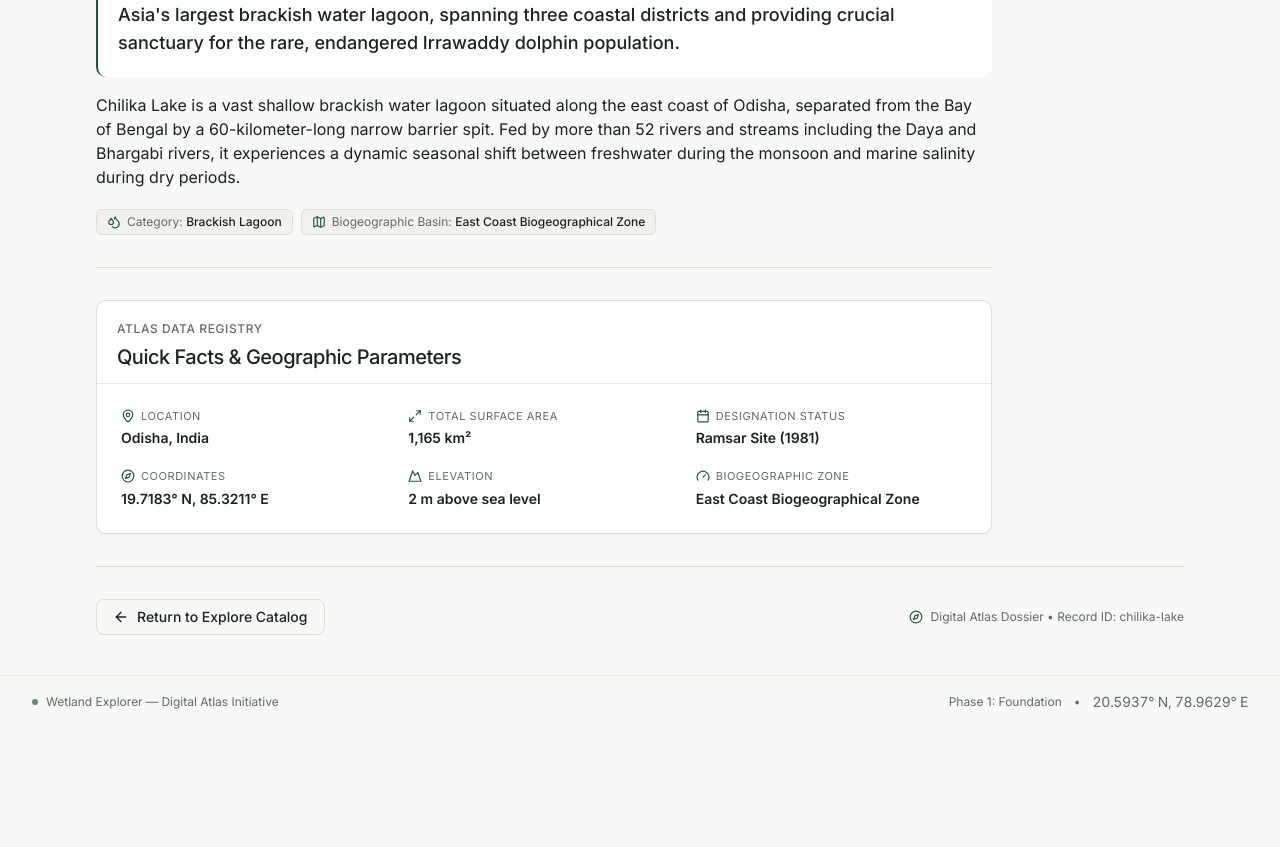
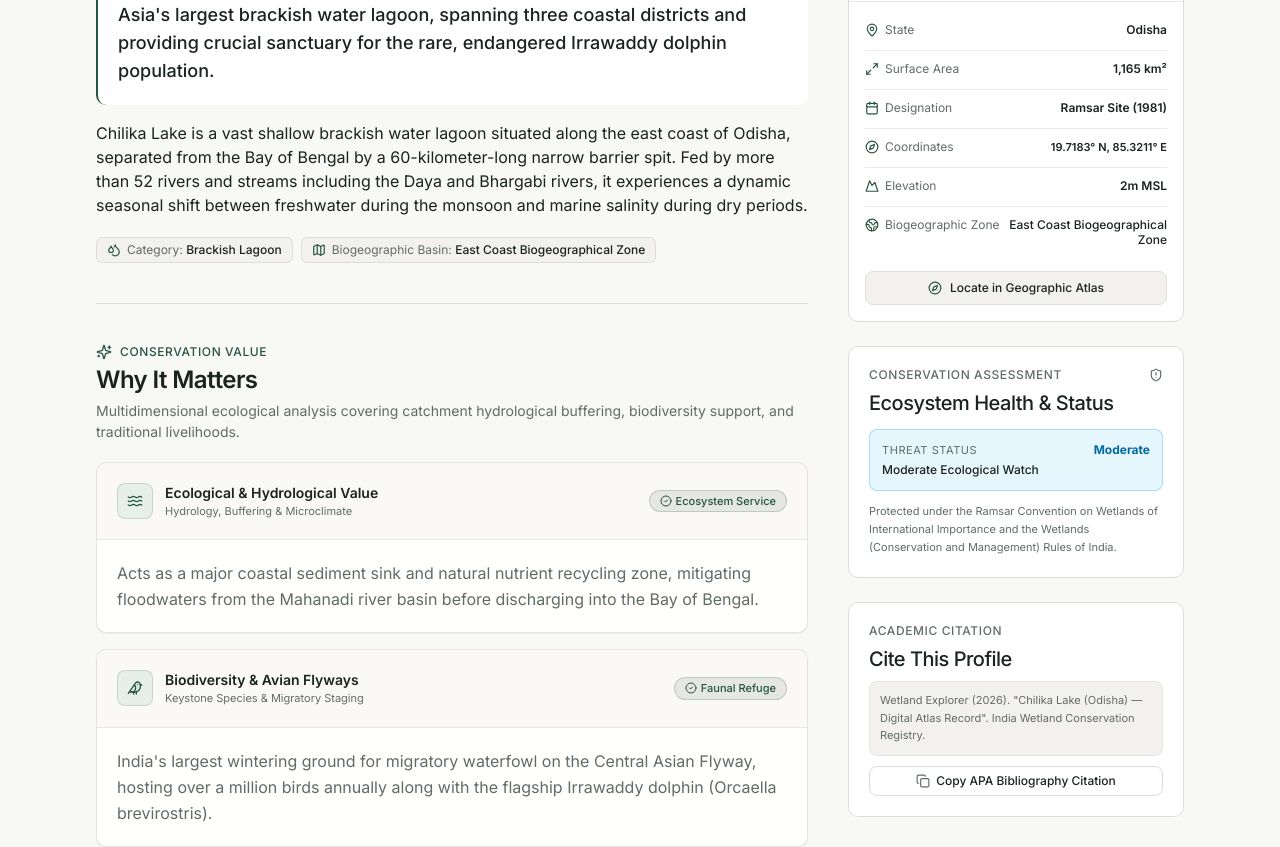
Before and after one commit to Utpal4505/wetland-explorer, a Next.js app: page /wetlands/chilika-lake in a window 1280 px wide. Shown: the part 1040-1887 px from the top of the page. Before the commit the page ends 1768 px from the top, so only its background shows below. Built offline with nearby package versions, Linux system fonts and the light colour scheme.

Commit message:
fix: default to all sections tab and eliminate right void with contextual companion cards

```diff
--- a/components/wetlands/profile-sidebar.tsx
+++ b/components/wetlands/profile-sidebar.tsx
@@ -21,7 +21,7 @@ interface ProfileSidebarProps {
   wetland: Wetland;
 }
 
-function getThreatStatusColor(status?: ThreatSeverity) {
+export function getThreatStatusColor(status?: ThreatSeverity) {
   switch (status) {
     case "Critical":
     case "Severe":
@@ -56,9 +56,7 @@ function getThreatStatusColor(status?: ThreatSeverity) {
   }
 }
 
-export function ProfileSidebar({ wetland }: ProfileSidebarProps) {
-  const [copied, setCopied] = React.useState(false);
-
+export function AtlasParametersCard({ wetland }: { wetland: Wetland }) {
   const latFormatted = `${Math.abs(wetland.coordinates.lat).toFixed(4)}° ${
     wetland.coordinates.lat >= 0 ? "N" : "S"
   }`;
@@ -66,19 +64,7 @@ export function ProfileSidebar({ wetland }: ProfileSidebarProps) {
     wetland.coordinates.lng >= 0 ? "E" : "W"
   }`;
 
-  const citationText = `Wetland Explorer (${new Date().getFullYear()}). "${wetland.name} (${wetland.state}) — Digital Atlas Record". India Wetland Conservation Registry.`;
-
-  const copyCitation = () => {
-    navigator.clipboard.writeText(citationText);
-    setCopied(true);
-    setTimeout(() => setCopied(false), 2000);
-  };
-
-  const threatTheme = getThreatStatusColor(wetland.threatLevel);
-
   return (
-    <aside className="space-y-6">
-      {/* 1. Quick Facts Registry Panel */}
     <Card className="border border-border bg-surface shadow-xs">
       <CardHeader className="border-b border-border/70 pb-3">
         <div className="flex items-center justify-between">
@@ -117,7 +103,9 @@ export function ProfileSidebar({ wetland }: ProfileSidebarProps) {
               <span>Designation</span>
             </span>
             <span className="font-semibold text-foreground">
-                {wetland.designationYear ? `${wetland.designation} (${wetland.designationYear})` : wetland.designation}
+              {wetland.designationYear
+                ? `${wetland.designation} (${wetland.designationYear})`
+                : wetland.designation}
             </span>
           </div>
 
@@ -165,9 +153,14 @@ export function ProfileSidebar({ wetland }: ProfileSidebarProps) {
         </div>
       </CardContent>
     </Card>
+  );
+}
 
-      {/* 2. Conservation Status Gauge */}
-      <Card className="border border-border bg-surface">
+export function ConservationStatusCard({ wetland }: { wetland: Wetland }) {
+  const threatTheme = getThreatStatusColor(wetland.threatLevel);
+
+  return (
+    <Card className="border border-border bg-surface shadow-xs">
       <CardHeader className="pb-2">
         <div className="flex items-center justify-between">
           <span className="text-label">CONSERVATION ASSESSMENT</span>
@@ -195,9 +188,21 @@ export function ProfileSidebar({ wetland }: ProfileSidebarProps) {
         </p>
       </CardContent>
     </Card>
+  );
+}
 
-      {/* 3. CHE110 Bibliography Citation Card */}
-      <Card className="border border-border bg-surface">
+export function CitationCard({ wetland }: { wetland: Wetland }) {
+  const [copied, setCopied] = React.useState(false);
+  const citationText = `Wetland Explorer (${new Date().getFullYear()}). "${wetland.name} (${wetland.state}) — Digital Atlas Record". India Wetland Conservation Registry.`;
+
+  const copyCitation = () => {
+    navigator.clipboard.writeText(citationText);
+    setCopied(true);
+    setTimeout(() => setCopied(false), 2000);
+  };
+
+  return (
+    <Card className="border border-border bg-surface shadow-xs">
       <CardHeader className="pb-2">
         <span className="text-label">ACADEMIC CITATION</span>
         <CardTitle className="text-sm font-semibold mt-0.5">Cite This Profile</CardTitle>
@@ -209,7 +214,7 @@ export function ProfileSidebar({ wetland }: ProfileSidebarProps) {
         <button
           onClick={copyCitation}
           type="button"
-            className="inline-flex w-full items-center justify-center gap-1.5 rounded-md border border-border bg-surface py-1.5 text-xs font-medium text-foreground hover:bg-surface-muted transition-colors"
+          className="inline-flex w-full items-center justify-center gap-1.5 rounded-md border border-border bg-surface py-1.5 text-xs font-medium text-foreground hover:bg-surface-muted transition-colors cursor-pointer"
         >
           {copied ? (
             <>
@@ -225,6 +230,15 @@ export function ProfileSidebar({ wetland }: ProfileSidebarProps) {
         </button>
       </CardContent>
     </Card>
+  );
+}
+
+export function ProfileSidebar({ wetland }: ProfileSidebarProps) {
+  return (
+    <aside className="space-y-6">
+      <AtlasParametersCard wetland={wetland} />
+      <ConservationStatusCard wetland={wetland} />
+      <CitationCard wetland={wetland} />
     </aside>
   );
 }
--- a/components/wetlands/profile-tabs.tsx
+++ b/components/wetlands/profile-tabs.tsx
@@ -8,7 +8,12 @@ import { ProfileImportance } from "@/components/wetlands/profile-importance";
 import { ProfileWildlife } from "@/components/wetlands/profile-wildlife";
 import { ProfileThreats } from "@/components/wetlands/profile-threats";
 import { ProfileSources } from "@/components/wetlands/profile-sources";
-import { ProfileSidebar } from "@/components/wetlands/profile-sidebar";
+import {
+  ProfileSidebar,
+  AtlasParametersCard,
+  ConservationStatusCard,
+  CitationCard,
+} from "@/components/wetlands/profile-sidebar";
 import { Separator } from "@/components/ui/separator";
 import {
   BookOpen,
@@ -27,7 +32,7 @@ interface ProfileTabsProps {
 export type TabKey = "overview" | "values" | "wildlife" | "threats" | "sources" | "all";
 
 export function ProfileTabs({ wetland }: ProfileTabsProps) {
-  const [activeTab, setActiveTab] = React.useState<TabKey>("overview");
+  const [activeTab, setActiveTab] = React.useState<TabKey>("all");
   const tabContainerRef = React.useRef<HTMLDivElement>(null);
 
   const handleTabChange = (tab: TabKey) => {
@@ -95,34 +100,59 @@ export function ProfileTabs({ wetland }: ProfileTabsProps) {
       {/* Focused, Minimal Tab Content Panels */}
       <div className="pt-2 animate-in fade-in-50 duration-200">
         {activeTab === "overview" && (
-          <div className="space-y-8 max-w-4xl">
+          <div className="grid grid-cols-1 lg:grid-cols-12 gap-8 lg:gap-10 items-start">
+            <div className="lg:col-span-8 space-y-8">
               <ProfileAbout wetland={wetland} />
               <Separator />
               <ProfileQuickFacts wetland={wetland} />
             </div>
+            <div className="lg:col-span-4 sticky top-28 space-y-6">
+              <AtlasParametersCard wetland={wetland} />
+            </div>
+          </div>
         )}
 
         {activeTab === "values" && (
-          <div className="max-w-4xl">
+          <div className="grid grid-cols-1 lg:grid-cols-12 gap-8 lg:gap-10 items-start">
+            <div className="lg:col-span-8">
               <ProfileImportance wetland={wetland} />
+            </div>
+            <div className="lg:col-span-4 sticky top-28 space-y-6">
+              <AtlasParametersCard wetland={wetland} />
+            </div>
           </div>
         )}
 
         {activeTab === "wildlife" && (
-          <div className="max-w-4xl">
+          <div className="grid grid-cols-1 lg:grid-cols-12 gap-8 lg:gap-10 items-start">
+            <div className="lg:col-span-8">
               <ProfileWildlife wetland={wetland} />
+            </div>
+            <div className="lg:col-span-4 sticky top-28 space-y-6">
+              <ConservationStatusCard wetland={wetland} />
+            </div>
           </div>
         )}
 
         {activeTab === "threats" && (
-          <div className="max-w-4xl space-y-6">
+          <div className="grid grid-cols-1 lg:grid-cols-12 gap-8 lg:gap-10 items-start">
+            <div className="lg:col-span-8 space-y-6">
               <ProfileThreats wetland={wetland} />
+            </div>
+            <div className="lg:col-span-4 sticky top-28 space-y-6">
+              <ConservationStatusCard wetland={wetland} />
+            </div>
           </div>
         )}
 
         {activeTab === "sources" && (
-          <div className="max-w-4xl space-y-6">
+          <div className="grid grid-cols-1 lg:grid-cols-12 gap-8 lg:gap-10 items-start">
+            <div className="lg:col-span-8 space-y-6">
               <ProfileSources wetland={wetland} />
+            </div>
+            <div className="lg:col-span-4 sticky top-28 space-y-6">
+              <CitationCard wetland={wetland} />
+            </div>
           </div>
         )}
 
```
Lines whose indentation alone changed are shown as unchanged.
